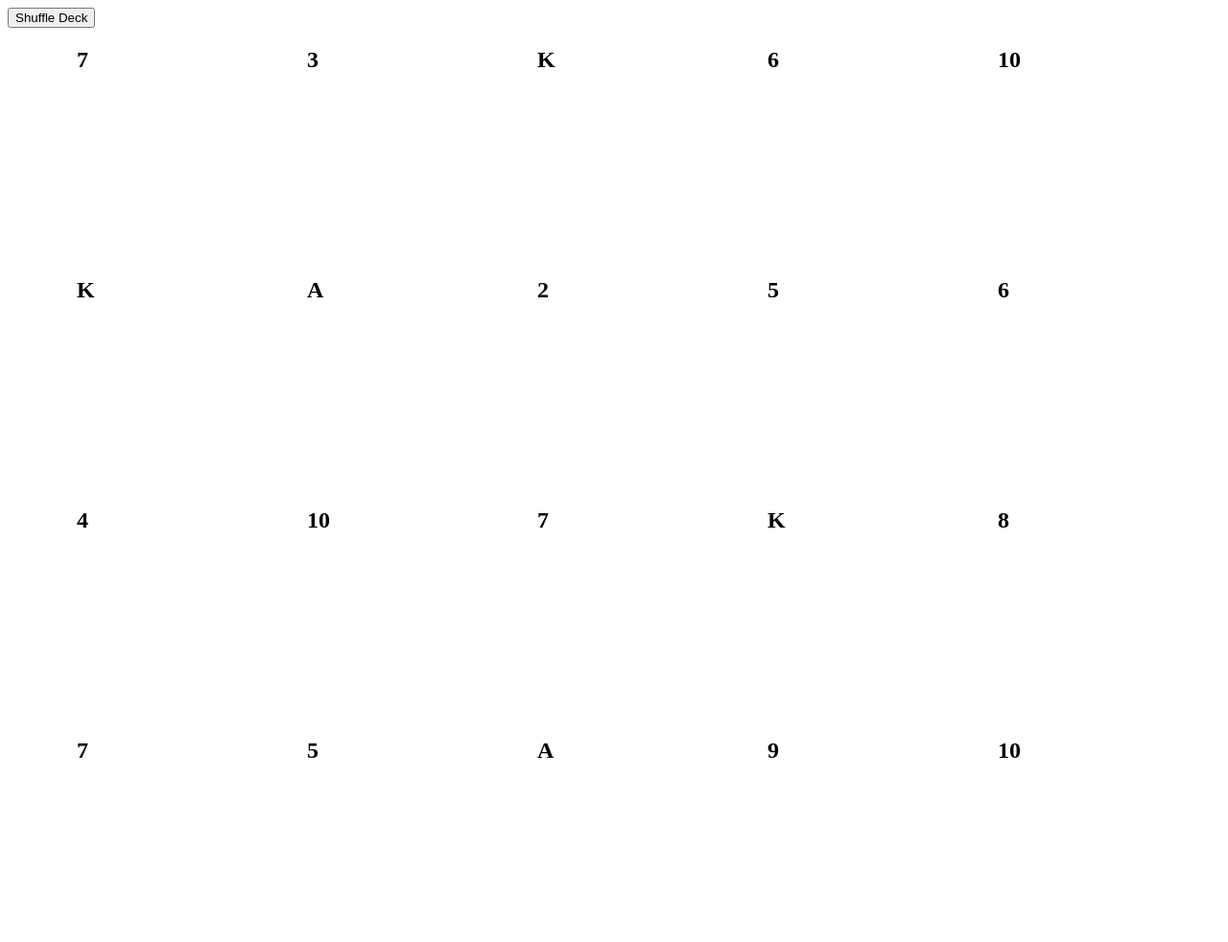
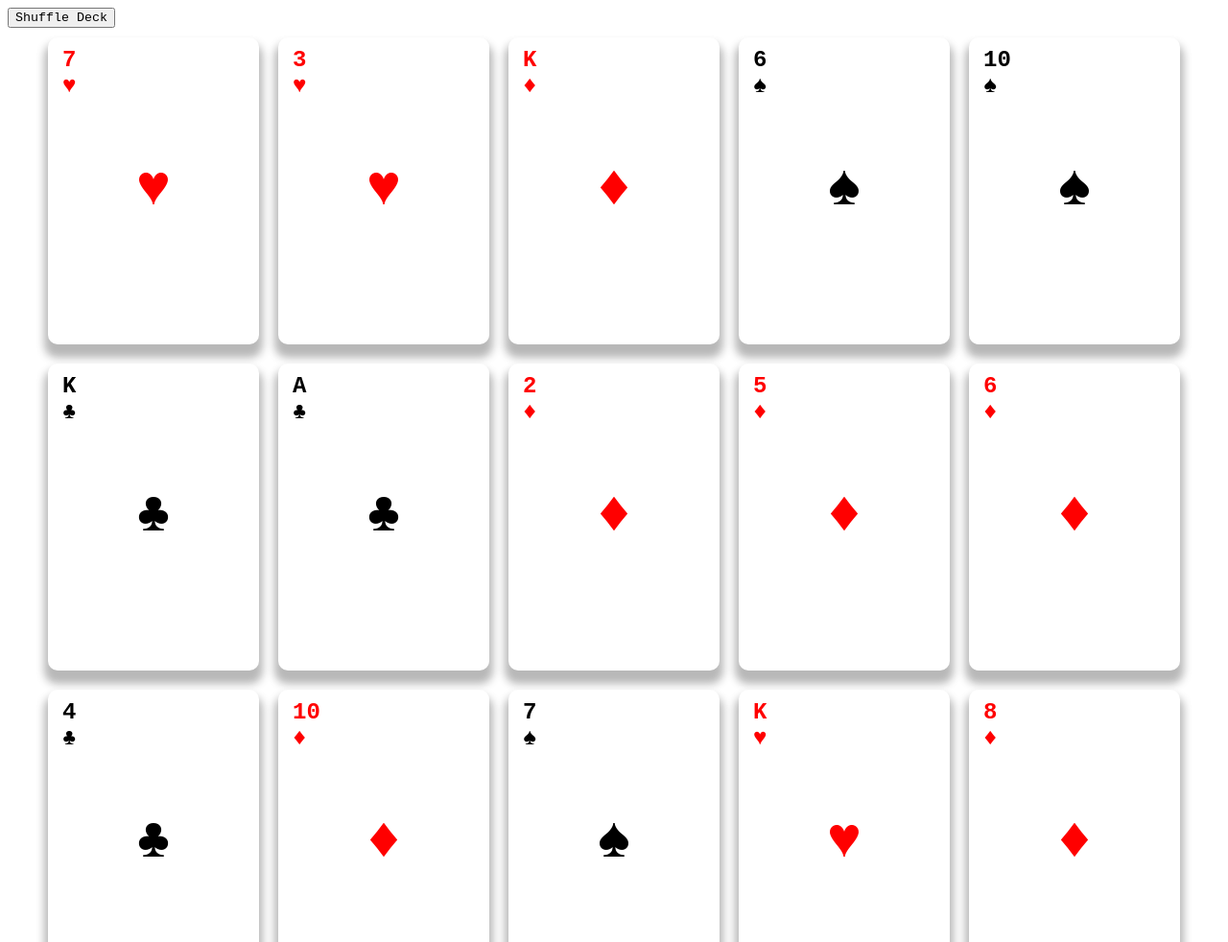
Before and after one commit to joaogarrido98/deck-shuffle, a plain HTML site: page index.html in a window 1280 px wide. Shown: the top 982 px of the page at 96% size. Drawn offline with Linux system fonts and the light colour scheme.

Commit message:
Add files via upload

```diff
--- a/index.css
+++ b/index.css
@@ -1,4 +1,8 @@
-#deck{
+* {
+    font-family: monospace;
+}
+
+#deck {
     display: flex;
     flex-direction: row;
     flex-wrap: wrap;
@@ -7,43 +11,55 @@
 }
 
 .card {
-    height: 200px;
+    text-align: center;
+    height: 300px;
     width: 200px;
-    max-height: 200px;
-    max-width: 200px;
     padding: 10px;
     margin: 10px;
+    background-color: white;
+    border-radius: 10px;
+    box-shadow: 0px 10px 8px 4px rgba(15, 15, 15, 0.294);
+}
 
-}
-.value{
+
+.suitValue,
+.value {
+    display: flex;
+    justify-content: flex-start;
     font-size: 24px;
     font-weight: 700;
-    margin-left: 20px;
+    margin-left: 5px;
+}
+
+.middle {
+    position: relative;
+    top: 20%;
+    font-size: 60px;
 }
 
 .hearts {
-    background-image: url(resources/hearts.PNG);
     background-position: center;
     background-repeat: no-repeat;
     background-size: cover;
+    color: red;
 }
 
 .diamonds {
-    background-image: url(resources/diamonds.PNG);
+    color: red;
     background-position: center;
     background-repeat: no-repeat;
     background-size: cover;
 }
 
 .clubs {
-    background-image: url(resources/clubs.PNG);
+    color: black;
     background-position: center;
     background-repeat: no-repeat;
     background-size: cover;
 }
 
 .spades {
-    background-image: url(resources/spades.PNG);
+    color: black;
     background-position: center;
     background-repeat: no-repeat;
     background-size: cover;
--- a/index.html
+++ b/index.html
@@ -6,6 +6,8 @@
     <link rel="icon" href="resources/poker.png" type="image/icon type">
     <link rel="stylesheet" type="text/css" href="index.css">
     <meta name="viewport" content="width=device-width, initial-scale=1.0">
+    <link rel="stylesheet" href="https://pro.fontawesome.com/releases/v5.10.0/css/all.css"
+    integrity="sha384-AYmEC3Yw5cVb3ZcuHtOA93w35dYTsvhLPVnYs9eStHfGJvOvKxVfELGroGkvsg+p" crossorigin="anonymous" />
     <title>Deck-Shuffler</title>
 
 </head>
--- a/main.js
+++ b/main.js
@@ -12,7 +12,7 @@ window.addEventListener("load", (event) => {
     shuffle(deck);
     renderDeck(deck);
 
-    document.querySelector(".shuffle").addEventListener("click", (event) =>{
+    document.querySelector(".shuffle").addEventListener("click", (event) => {
         shuffle(deck);
         renderDeck(deck);
     });
@@ -31,18 +31,38 @@ function shuffle(deck) {
 
 function renderDeck(deck) {
     document.getElementById("deck").innerHTML = "";
-
     for (let i = 0; i < deck.length; i++) {
         let card = document.createElement("div");
         let value = document.createElement("div");
         let suit = document.createElement("div");
+        let suitValue = document.createElement("div");
+        let suitMiddle = document.createElement("div");
+        suitMiddle.className = "middle";
         card.className = "card " + deck[i].Suit;
         value.className = "value";
-        suit.className = "suit" ;
-
+        suit.className = "suit";
+        suitValue.className = "suitValue";
+        if (deck[i].Suit === "spades") {
+            suitValue.innerHTML = `♠`;
+            suitMiddle.innerHTML = `♠`;
+        }
+        if(deck[i].Suit === "hearts"){
+            suitValue.innerHTML = "♥";
+            suitMiddle.innerHTML = "♥";
+        }
+        if(deck[i].Suit === "diamonds"){
+            suitValue.innerHTML = "♦";
+            suitMiddle.innerHTML = "♦";
+        }
+        if(deck[i].Suit === "clubs"){
+            suitValue.innerHTML = "♣";
+            suitMiddle.innerHTML = "♣";
+        }
         value.innerHTML = deck[i].Value;
         card.appendChild(value);
         card.appendChild(suit);
+        card.appendChild(suitValue);
+        card.appendChild(suitMiddle);
         document.getElementById("deck").appendChild(card);
     }
 
```
Also changed, not shown: resources/poker.png (added).
